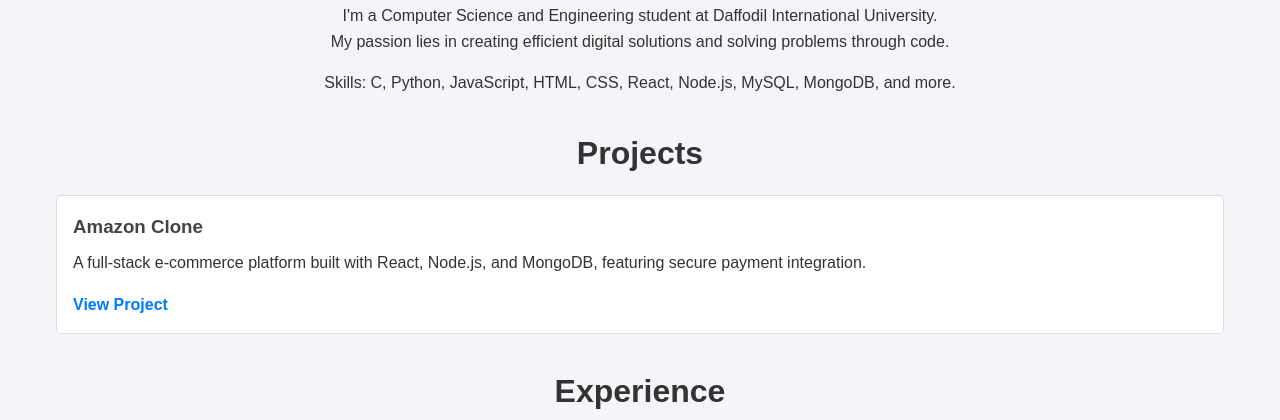
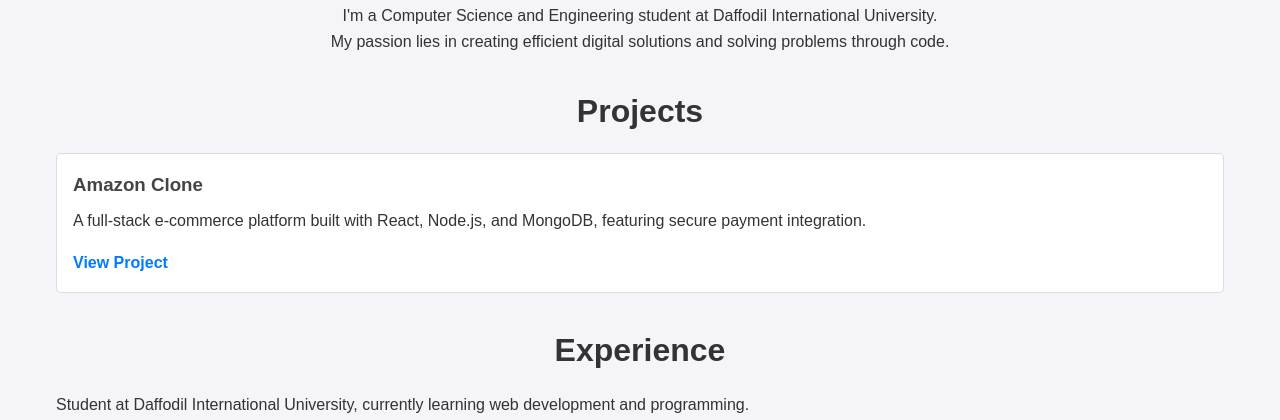
Before and after one commit to Adib18804/Personal-portfolio, a plain HTML site: page index.html in a window 1280 px wide. Shown: the part 475-895 px from the top of the page. Drawn offline with Linux system fonts and the light colour scheme.

Commit message:
Update index.html

```diff
--- a/index.html
+++ b/index.html
@@ -32,7 +32,6 @@
         <p>
             I'm a Computer Science and Engineering student at Daffodil International University.<br>My passion lies in creating efficient digital solutions and solving problems through code.
         </p>
-        <p>Skills: C, Python, JavaScript, HTML, CSS, React, Node.js, MySQL, MongoDB, and more.</p>
     </section>
 
     <section id="projects">
```
